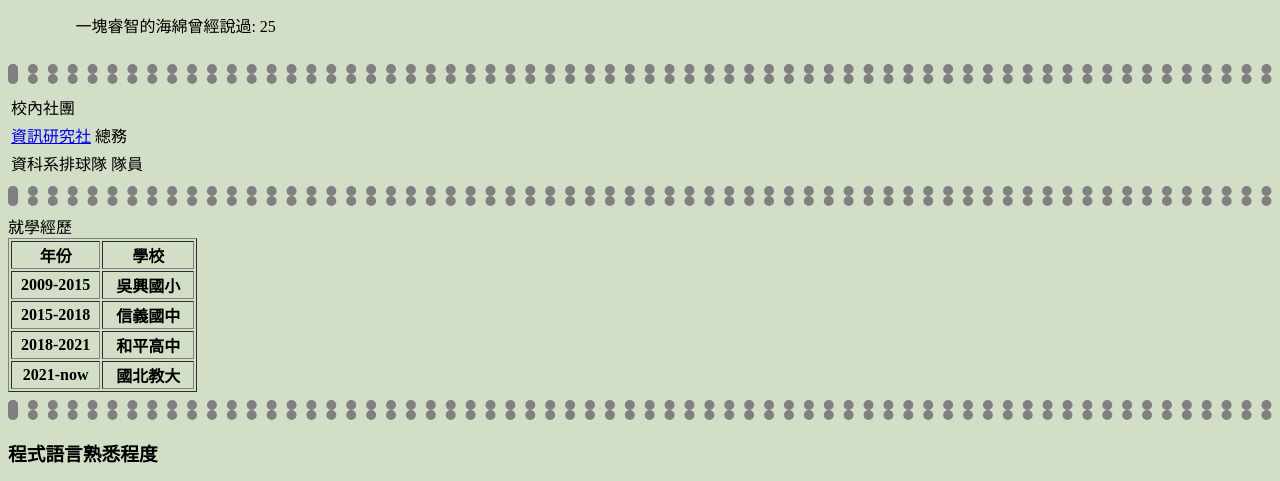
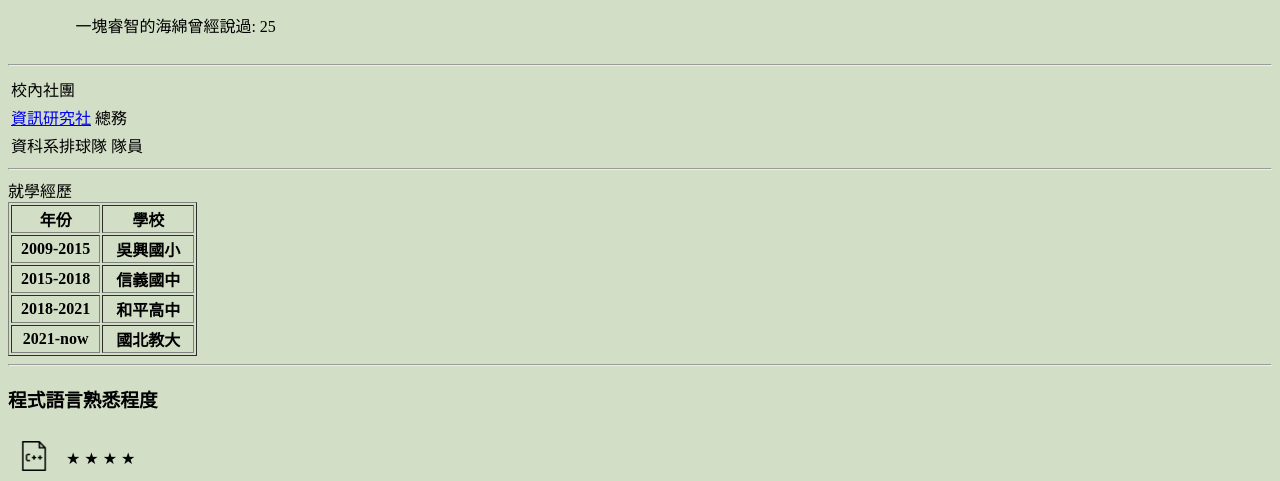
Before and after one commit to 111016011/2022cv, a plain HTML site: page index.html in a window 1280 px wide. Shown: the part 127-608 px from the top of the page. Drawn offline with Linux system fonts and the light colour scheme.

Commit message:
Update styles.css

```diff
--- a/css/styles.css
+++ b/css/styles.css
@@ -4,13 +4,7 @@ body
   background-color: #d2dfc6;
 }
 
-hr
-{
-  border-style: dotted;
-  border-color: grey;
-  border-width: 10px;
-  width: 100%;
-}
+
 
 h1
 {
```
